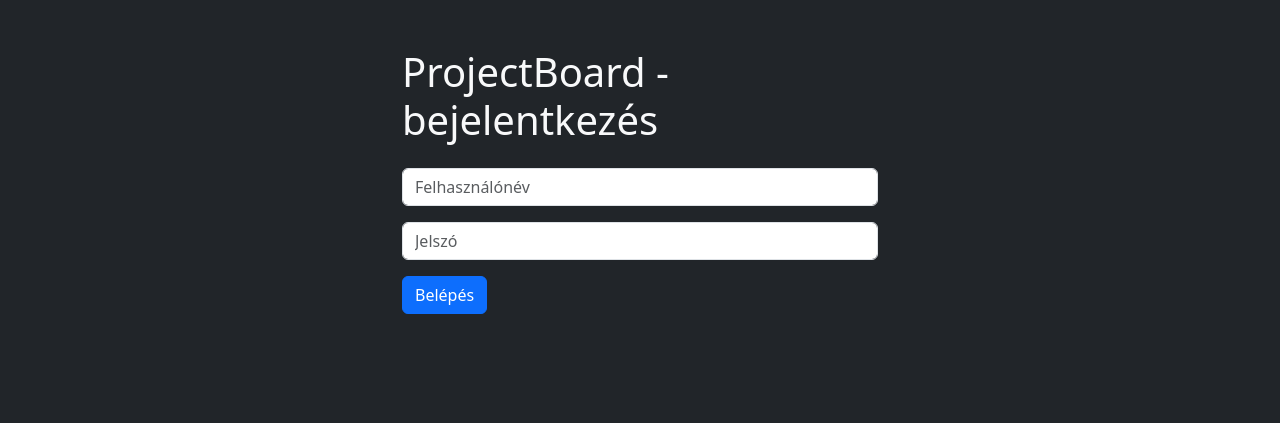
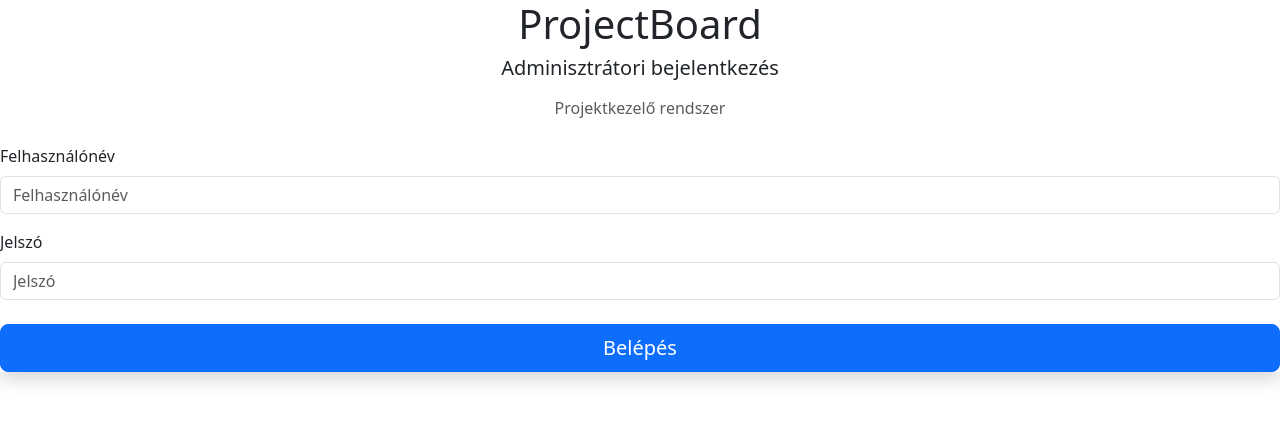
Before and after one commit to Tamas505/ProjectBoard, a PHP site: page /login.php in a window 1280 px wide. Shown: the top 423 px of the page. Run offline with PHP 8.4, Linux system fonts and the light colour scheme.

Commit message:
Bejelentkezési oldal javítása

```diff
--- a/views/auth/login.php
+++ b/views/auth/login.php
@@ -1,18 +1,32 @@
 <!DOCTYPE html>
 <html lang="hu">
+
 <head>
     <meta charset="UTF-8">
     <title>Bejelentkezés - ProjectBoard</title>
 
     <link
         href="https://cdn.jsdelivr.net/npm/bootstrap@5.3.3/dist/css/bootstrap.min.css"
+        rel="stylesheet">
+
+    <link
         rel="stylesheet"
-    >
+        href="/ProjectBoard/public/css/style.css?v=11">
 </head>
-<body class="bg-dark text-light">
 
-<div class="container py-5" style="max-width: 500px;">
-    <h1 class="mb-4">ProjectBoard - bejelentkezés</h1>
+<body class="login-page">
+
+    <div class="login-wrapper">
+
+        <div class="login-card shadow">
+
+            <h1 class="mb-2 text-center">ProjectBoard</h1>
+
+            <h5 class="text-center mb-3">Adminisztrátori bejelentkezés</h5>
+
+            <p class="text-center text-muted mb-4">Projektkezelő rendszer</p>
+
+
 
             <?php if (!empty($errors)): ?>
                 <div class="alert alert-danger">
@@ -22,26 +36,48 @@
                 </div>
             <?php endif; ?>
 
+
+
             <form method="POST">
+
+                <div class="mb-3">
+                    <label class="form-label">
+                        Felhasználónév
+                    </label>
+
                     <input
                         type="text"
                         name="username"
-            class="form-control mb-3"
-            placeholder="Felhasználónév"
-        >
+                        class="form-control"
+                        placeholder="Felhasználónév">
+                </div>
+
+                <div class="mb-4">
+                    <label class="form-label">
+                        Jelszó
+                    </label>
 
                     <input
                         type="password"
                         name="password"
-            class="form-control mb-3"
-            placeholder="Jelszó"
-        >
+                        class="form-control"
+                        placeholder="Jelszó">
+                </div>
 
-        <button type="submit" class="btn btn-primary">
+                <div class="d-grid">
+                    <button
+                        type="submit"
+                        class="btn btn-primary btn-lg">
                         Belépés
                     </button>
+                </div>
+
             </form>
+
+        </div>
+
     </div>
 
 </body>
+
 </html>
```
Also changed, not shown: controllers/AuthController.php (+21 -2 lines), public/css/style.css (+39 -0 lines). Lines whose indentation alone changed are shown as unchanged.
